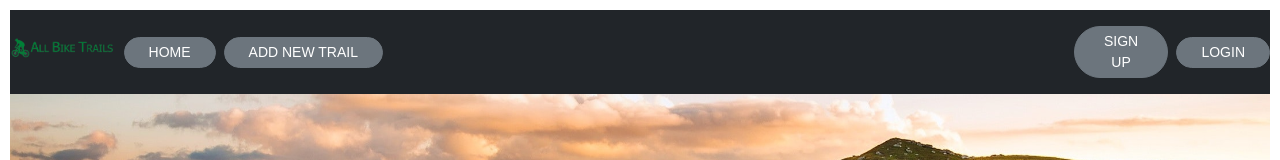
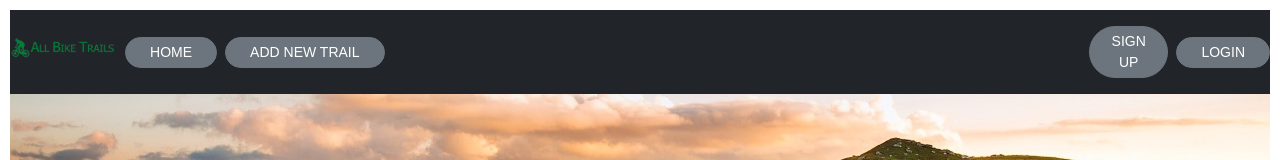
Before and after one commit to joannabell/all-bike-trails, a React (Create React App) app: page / in a window 1280 px wide. Shown: the top 160 px of the page. Built offline with nearby package versions, Linux system fonts and the light colour scheme; data requests are answered from the project's data file.

Commit message:
tweaked navbar

```diff
--- a/src/NavBar.js
+++ b/src/NavBar.js
@@ -31,7 +31,7 @@ function NavBar({validateUser, currentUser}) {
             <Button className="px-4 btn-secondary btn-sm rounded-pill" href="/new-trail">ADD NEW TRAIL</Button>
            </Nav>
 
-          <Button className="px-4 mx-2 btn-secondary btn-sm rounded-pill" onClick={handleShowSignup}>SIGN UP</     Button>
+          <Button className="px-3 mx-2 btn-secondary btn-sm rounded-pill" onClick={handleShowSignup}>SIGN UP</     Button>
           <Button className="px-4 btn-secondary btn-sm rounded-pill" onClick={handleShowLogin}>LOGIN</Button>
         </Navbar>
     </div>
```
